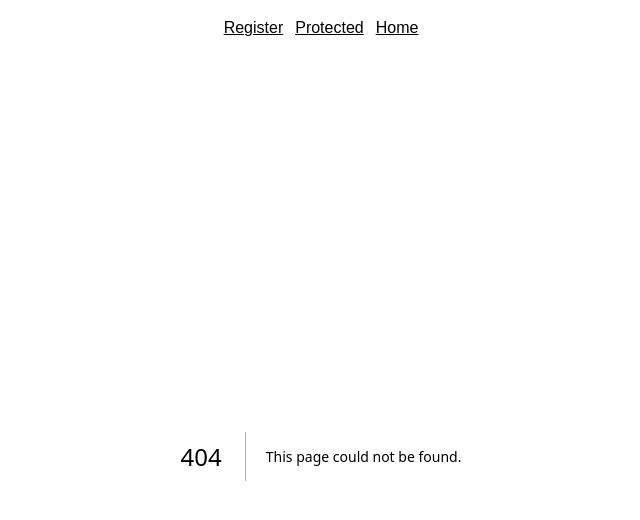
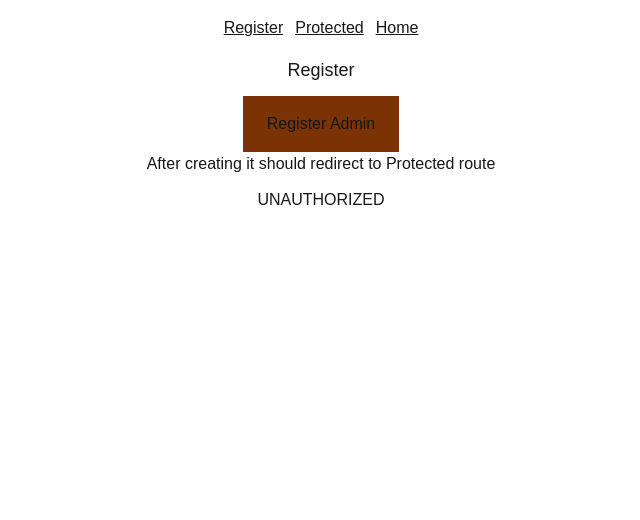
Before and after one commit to juan-ferrer-videla/next-cache-test, a Next.js app: page /register in a window 1280 px wide. Before the commit this address had no page. Shown: the top 520 px of the page, without its empty margins (319-959 px from the left). Built offline with nearby package versions, Linux system fonts and the light colour scheme.

Commit message:
refactor: remove nested routes

```diff
--- a/app/layout.tsx
+++ b/app/layout.tsx
@@ -34,7 +34,7 @@ export default function RootLayout({
           <nav>
             <ul className="flex justify-center gap-x-3">
               <li>
-                <Link href={"/protected/register"} className="underline">
+                <Link href={"/register"} className="underline">
                   Register
                 </Link>
               </li>
--- a/app/protected/page.tsx
+++ b/app/protected/page.tsx
@@ -7,7 +7,7 @@ const ProtectContent = async () => {
   const isAdmin = !!(await getAdmin());
   console.log("log from protected route", "is authorized?", isAdmin);
   if (!isAdmin) {
-    redirect("/protected/register");
+    redirect("/register");
   }
   return (
     <>
```
Also changed, not shown: app/register/page.tsx (renamed from app/protected/register/page.tsx).
